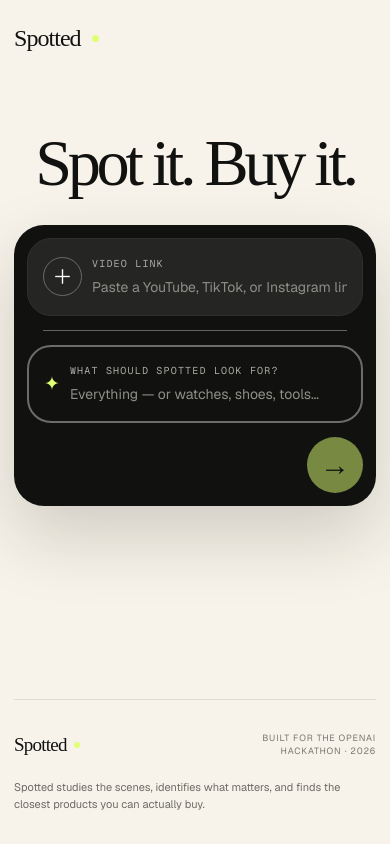
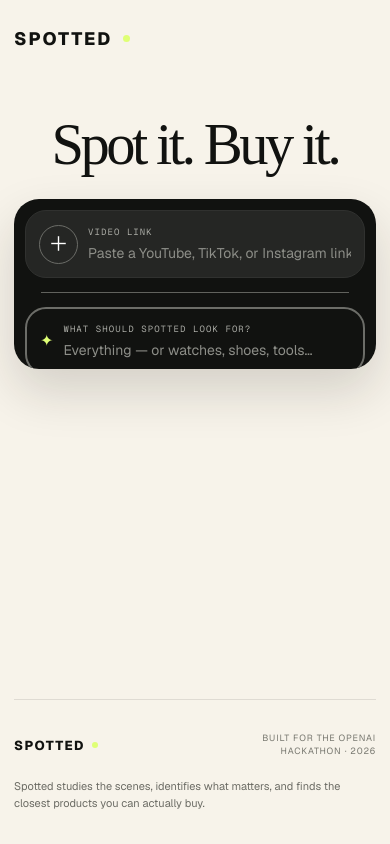
Before and after one commit to JacobButler121/no-name, a Next.js app: page / in a window 390 px wide. Built offline with nearby package versions, Linux system fonts and the light colour scheme.

Commit message:
Morph search composer into results workspace

```diff
--- a/app/globals.css
+++ b/app/globals.css
@@ -113,82 +113,81 @@ footer p{margin:0;text-align:center;font-family:var(--font-geist-sans),Arial,san
 /* Landing direction matched to the Spotted campaign artwork. */
 :root{--paper:#f7f3ea;--acid:#dfff75}
 body{background:var(--paper)}
-.app-shell{width:min(1580px,100%);min-height:100vh;display:flex;flex-direction:column;padding:0 54px}
-.topbar{height:108px;border-bottom:0}
-.hero-logo{gap:11px;font-family:"Iowan Old Style",Baskerville,"Times New Roman",serif;font-size:31px;font-weight:400;letter-spacing:-.045em;text-transform:none}
+.app-shell{width:min(1460px,100%);min-height:100vh;display:flex;flex-direction:column;padding:0 44px}
+.topbar{height:88px;border-bottom:0;transition:height .55s ease,border-color .55s ease}
+.hero-logo{gap:11px;font-family:var(--font-geist-sans),Arial,sans-serif;font-size:21px;font-weight:780;letter-spacing:.14em;text-transform:uppercase}
 .hero-logo i,.footer-logo i{width:9px;height:9px;display:block;border-radius:50%;background:var(--acid)}
-.intro{width:100%;display:flex;justify-content:center;align-items:center;padding:102px 0 54px;text-align:center}
-.intro h1{width:100%;font-family:"Iowan Old Style",Baskerville,"Times New Roman",serif;font-size:clamp(78px,8vw,138px);line-height:.89;letter-spacing:-.065em;font-weight:400;text-align:center}
-.composer{width:min(1370px,100%);padding:27px;border:0;border-radius:48px;background:#111210;color:#fff;box-shadow:0 30px 70px rgba(32,27,20,.18)}
-.composer-fields{grid-template-columns:minmax(0,1fr) 1px minmax(0,1fr) 78px;gap:18px}
-.composer-divider{width:1px;height:68px;display:block;justify-self:center;background:#61625d}
-.prompt-field{min-height:100px;padding:18px 25px;border-radius:50px}
+.intro{width:100%;max-height:210px;display:flex;justify-content:center;align-items:center;padding:68px 0 38px;text-align:center;overflow:hidden;opacity:1;transform:translateY(0);transition:max-height .6s cubic-bezier(.22,.8,.2,1),padding .6s cubic-bezier(.22,.8,.2,1),opacity .32s ease,transform .55s ease}
+.intro h1{width:100%;font-family:"Iowan Old Style",Baskerville,"Times New Roman",serif;font-size:clamp(68px,7vw,106px);line-height:.91;letter-spacing:-.06em;font-weight:400;text-align:center}
+.composer{width:min(1160px,100%);max-height:170px;margin:0 auto;padding:18px;border:0;border-radius:36px;background:#111210;color:#fff;overflow:hidden;transform-origin:center top;box-shadow:0 22px 50px rgba(32,27,20,.16);transition:max-height .62s cubic-bezier(.22,.8,.2,1),padding .62s cubic-bezier(.22,.8,.2,1),margin .62s cubic-bezier(.22,.8,.2,1),border-radius .62s ease,opacity .3s ease,transform .62s cubic-bezier(.22,.8,.2,1),box-shadow .45s ease}
+.composer-fields{grid-template-columns:minmax(0,1fr) 1px minmax(0,1fr) 60px;gap:12px}
+.composer-divider{width:1px;height:52px;display:block;justify-self:center;background:#61625d}
+.prompt-field{min-height:76px;padding:12px 18px;border-radius:38px}
 .prompt-field-url{background:#252624;border:1px solid #30312f}
 .prompt-field-focus{background:transparent;border:2px solid #6c6d68}
 .prompt-field:focus-within{border-color:var(--acid);box-shadow:0 0 0 1px var(--acid)}
-.prompt-plus{width:47px;height:47px;flex-basis:47px;border-color:#6b6c67;background:transparent;color:#fff;font-size:24px}
+.prompt-plus{width:38px;height:38px;flex-basis:38px;border-color:#6b6c67;background:transparent;color:#fff;font-size:20px}
 .prompt-plus:hover{background:#353633;border-color:#aaa9a3}
-.prompt-spark{color:var(--acid);font-size:19px}
-.prompt-copy{gap:8px}
-.prompt-copy label{color:#a9aaa4;font-size:10px;letter-spacing:.12em}
-.prompt-copy input{color:#fff;font-size:17px}
+.prompt-spark{color:var(--acid);font-size:16px}
+.prompt-copy{gap:6px}
+.prompt-copy label{color:#a9aaa4;font-size:9px;letter-spacing:.12em}
+.prompt-copy input{color:#fff;font-size:15px}
 .prompt-copy input::placeholder{color:#8d8e88}
 .prompt-copy input:focus-visible{outline:0}
-.prompt-mode{border-color:#62635e;color:#b5b6af;background:#1b1c1a;font-size:8px;padding:8px 10px}
-.composer-submit{width:72px;height:72px;background:var(--acid);color:#111210;font-size:30px}
+.prompt-mode{border-color:#62635e;color:#b5b6af;background:#1b1c1a;font-size:7px;padding:7px 9px}
+.composer-submit{width:56px;height:56px;background:var(--acid);color:#111210;font-size:24px}
 .composer-submit:hover:not(:disabled){background:#e8ff9a;transform:translateY(-2px)}
 .composer-submit:disabled{background:var(--acid);color:#111210;opacity:.5}
 .is-landing .composer-meta{display:none}
 .is-landing footer{margin-top:auto}
-.has-workspace .topbar{height:78px;border-bottom:1px solid var(--line)}
-.has-workspace .intro{padding:42px 0 30px}
-.has-workspace .intro h1{font-size:clamp(54px,5.5vw,86px)}
-.has-workspace .composer{margin-bottom:18px;padding:18px;border-radius:34px}
-.has-workspace .prompt-field{min-height:76px;padding:12px 18px}
-.has-workspace .prompt-plus{width:38px;height:38px;flex-basis:38px;font-size:19px}
-.has-workspace .composer-submit{width:56px;height:56px;font-size:23px}
-.has-workspace .composer-fields{grid-template-columns:minmax(0,1fr) 1px minmax(0,1fr) 60px;gap:12px}
+.has-workspace .topbar{height:70px;border-bottom:1px solid var(--line)}
+.has-workspace .intro{max-height:0;padding:0;opacity:0;transform:translateY(-20px)}
+.has-workspace .composer{max-height:0;margin-top:0;margin-bottom:0;padding-top:0;padding-bottom:0;border-radius:24px;opacity:0;transform:translateY(-22px) scaleX(.86) scaleY(.14);box-shadow:none;pointer-events:none}
+.has-workspace .workspace{transform-origin:center top;animation:workspace-morph-in .82s cubic-bezier(.22,.8,.2,1) .16s both}
 .has-workspace .composer-meta{border-color:#333430}
 .has-workspace .platforms{color:#9d9e97}
 .has-workspace .platforms i{background:#5b5c57}
 .has-workspace .composer-links button{color:#d7d8d1}
 footer{margin-top:46px;border-top:1px solid rgba(17,18,16,.1)}
-.footer-logo{gap:7px;font-family:"Iowan Old Style",Baskerville,"Times New Roman",serif;font-weight:400;font-size:19px;letter-spacing:-.04em;text-transform:none}
+.footer-logo{gap:7px;font-family:var(--font-geist-sans),Arial,sans-serif;font-weight:760;font-size:13px;letter-spacing:.11em;text-transform:uppercase}
 .footer-logo i{width:6px;height:6px}
+
+@keyframes workspace-morph-in{
+  0%{opacity:0;transform:translateY(-86px) scaleX(.82) scaleY(.1);border-radius:36px;filter:blur(5px)}
+  42%{opacity:1;transform:translateY(-22px) scaleX(.96) scaleY(.58);border-radius:28px;filter:blur(0)}
+  100%{opacity:1;transform:translateY(0) scaleX(1) scaleY(1);border-radius:0;filter:blur(0)}
+}
 
 @media(max-width:900px){
   .app-shell{padding:0 24px}
   .topbar{height:88px}
-  .intro{padding:70px 0 42px}
-  .intro h1{font-size:clamp(68px,12vw,104px)}
-  .composer{padding:20px;border-radius:38px}
+  .intro{padding:54px 0 34px}
+  .intro h1{font-size:clamp(62px,11vw,90px)}
+  .composer{width:min(760px,100%);padding:15px;border-radius:30px}
   .composer-fields{grid-template-columns:1fr 68px;gap:14px}
-  .prompt-field{min-height:86px}
+  .prompt-field{min-height:72px}
   .composer-divider{grid-column:1;grid-row:2;width:calc(100% - 48px);height:1px;justify-self:center}
   .prompt-field-focus{grid-column:1;grid-row:3;border-top:2px solid #6c6d68}
-  .composer-submit{grid-column:2;grid-row:1 / span 3;width:62px;height:62px}
-  .has-workspace .composer-fields{grid-template-columns:1fr 58px}
-  .has-workspace .prompt-field-focus{border-top:2px solid #6c6d68}
+  .composer-submit{grid-column:2;grid-row:1 / span 3;width:54px;height:54px}
+  .has-workspace .composer{padding:0;max-height:0}
 }
 
 @media(max-width:620px){
   .app-shell{padding:0 14px}
   .topbar{height:76px}
-  .hero-logo{font-size:24px;letter-spacing:-.04em}
+  .hero-logo{font-size:18px;letter-spacing:.11em}
   .hero-logo i{width:7px;height:7px}
-  .intro{padding:56px 0 32px}
-  .intro h1{font-size:clamp(56px,17vw,82px);line-height:.92}
-  .composer{padding:13px;border-radius:30px}
+  .intro{padding:42px 0 27px}
+  .intro h1{font-size:clamp(52px,15vw,70px);line-height:.93}
+  .composer{padding:11px;border-radius:25px}
   .composer-fields{grid-template-columns:1fr}
-  .prompt-field{min-height:78px;padding:13px 15px;border-radius:24px}
+  .prompt-field{min-height:68px;padding:11px 13px;border-radius:21px}
   .prompt-field-focus{grid-column:1;grid-row:auto}
   .composer-divider{grid-column:1;grid-row:auto;width:calc(100% - 32px);height:1px}
   .prompt-plus{width:39px;height:39px;flex-basis:39px;font-size:20px}
   .prompt-copy input{font-size:14px}
-  .composer-submit,.has-workspace .composer-submit{grid-column:1;grid-row:auto;width:56px;height:56px;justify-self:end}
-  .has-workspace .intro{padding:32px 0 23px}
-  .has-workspace .composer{padding:12px;border-radius:28px}
-  .has-workspace .composer-fields{grid-template-columns:1fr}
-  .has-workspace .prompt-field{min-height:72px}
+  .composer-submit{grid-column:1;grid-row:auto;width:50px;height:50px;justify-self:end}
+  .has-workspace .intro{padding:0;max-height:0}
+  .has-workspace .composer{padding:0;max-height:0;border-radius:20px}
   footer{margin-top:34px}
 }
```
